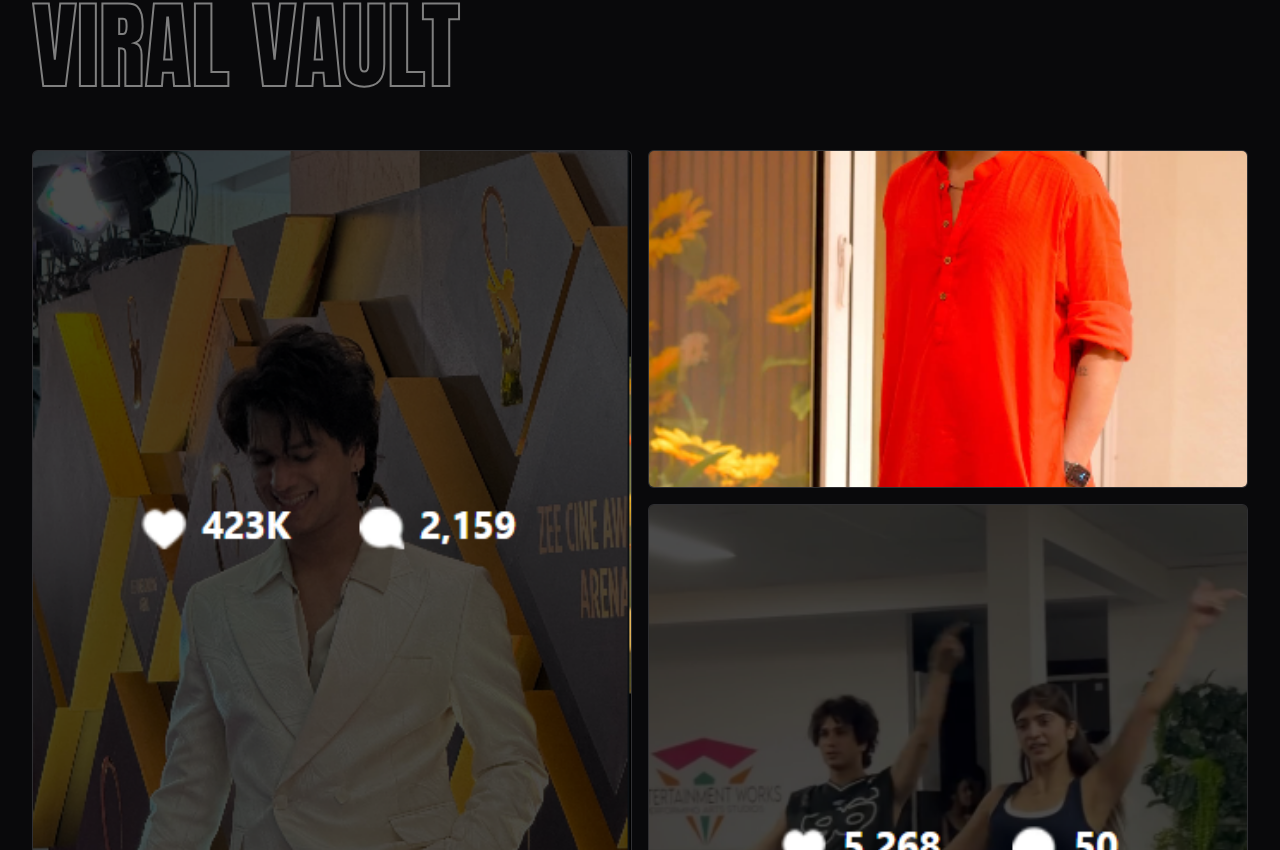
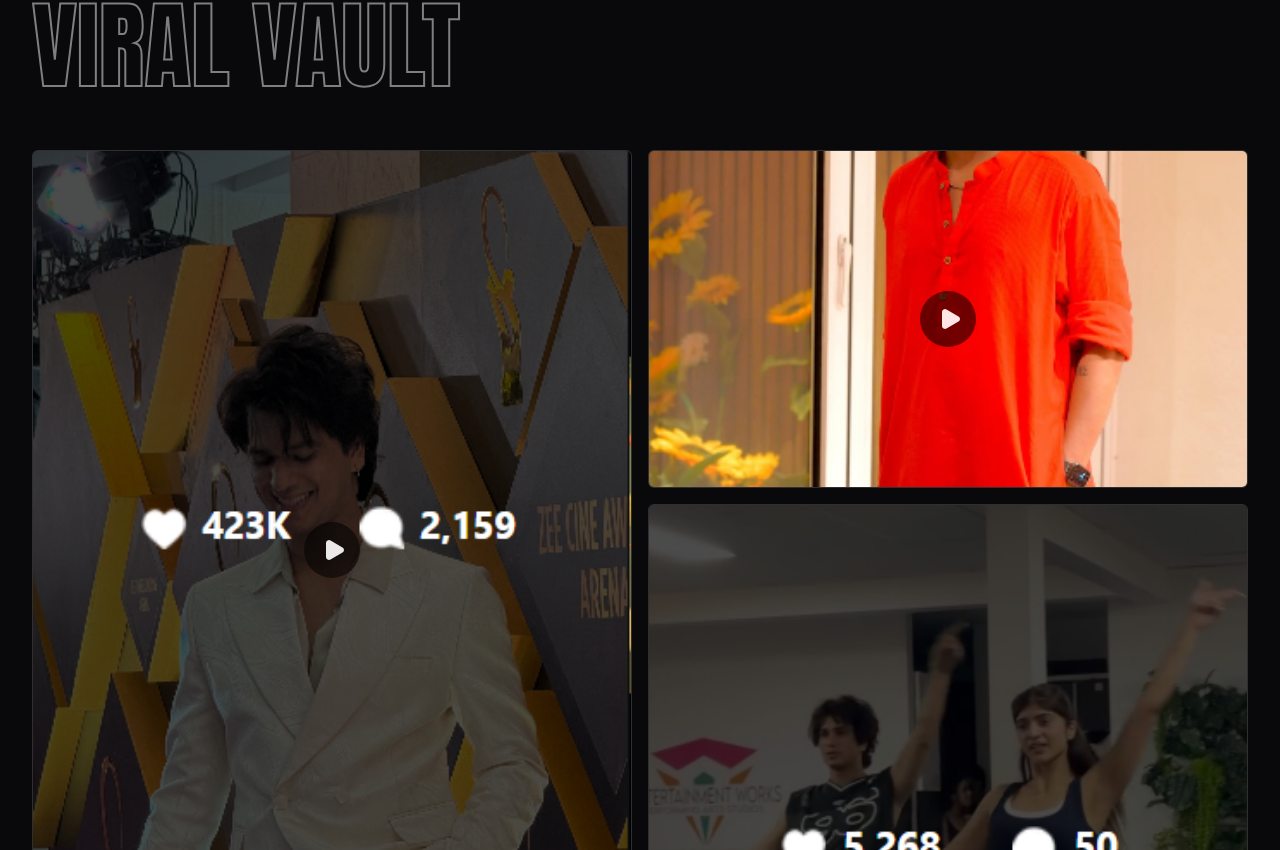
Before and after one commit to suryansh1221/shehz, a Next.js app: page / in a window 1280 px wide. Shown: the part 1950-2800 px from the top of the page. Built offline with nearby package versions, Linux system fonts and the light colour scheme.

Commit message:
Play vault reels inline as embedded video like hero background

```diff
--- a/src/components/VaultGrid.tsx
+++ b/src/components/VaultGrid.tsx
@@ -3,7 +3,7 @@
 import { useState } from "react";
 import { motion, AnimatePresence } from "framer-motion";
 import * as Dialog from "@radix-ui/react-dialog";
-import { Eye, ExternalLink, X } from "lucide-react";
+import { Eye, ExternalLink, Play, X } from "lucide-react";
 import { vaultItems, type VaultItem } from "@/data/content";
 import InstagramEmbed from "./InstagramEmbed";
 
@@ -11,6 +11,15 @@ const spring = { type: "spring" as const, stiffness: 100, damping: 20 };
 
 export default function VaultGrid() {
   const [activeItem, setActiveItem] = useState<VaultItem | null>(null);
+  const [playingId, setPlayingId] = useState<number | null>(null);
+
+  function handleSelect(item: VaultItem) {
+    if (item.youtubeId) {
+      setPlayingId(item.id);
+    } else {
+      setActiveItem(item);
+    }
+  }
 
   return (
     <section
@@ -27,21 +36,47 @@ export default function VaultGrid() {
         </h2>
 
         <div className="grid grid-cols-2 gap-3 sm:grid-cols-4 sm:gap-4">
-          {vaultItems.map((item, i) => (
-            <motion.button
+          {vaultItems.map((item, i) => {
+            const isPlaying = playingId === item.id;
+            return (
+              <motion.div
                 key={item.id}
-              type="button"
-              onClick={() => setActiveItem(item)}
                 initial={{ opacity: 0, y: 30 }}
                 whileInView={{ opacity: 1, y: 0 }}
                 viewport={{ once: true, amount: 0.2 }}
                 transition={{ ...spring, delay: (i % 4) * 0.08 }}
-              data-cursor-hover
-              className={`group relative block cursor-pointer overflow-hidden rounded-md border border-white/10 bg-zinc-900 text-left ${
+                className={`group relative overflow-hidden rounded-md border border-white/10 bg-zinc-900 ${
                   item.size === "large"
                     ? "col-span-2 row-span-2 aspect-[3/4]"
                     : "col-span-2 aspect-video sm:col-span-2"
                 }`}
+              >
+                {isPlaying && item.youtubeId ? (
+                  <div className="absolute inset-0">
+                    <iframe
+                      src={`https://www.youtube.com/embed/${item.youtubeId}?autoplay=1&playsinline=1&rel=0&modestbranding=1`}
+                      title={item.title}
+                      allow="accelerometer; autoplay; clipboard-write; encrypted-media; gyroscope; picture-in-picture; web-share"
+                      referrerPolicy="strict-origin-when-cross-origin"
+                      allowFullScreen
+                      className="h-full w-full"
+                    />
+                    <button
+                      type="button"
+                      onClick={() => setPlayingId(null)}
+                      data-cursor-hover
+                      aria-label="Close video"
+                      className="absolute right-2 top-2 z-10 flex h-8 w-8 items-center justify-center rounded-full bg-black/70 text-white transition-colors hover:bg-black"
+                    >
+                      <X className="h-4 w-4" />
+                    </button>
+                  </div>
+                ) : (
+                  <button
+                    type="button"
+                    onClick={() => handleSelect(item)}
+                    data-cursor-hover
+                    className="block h-full w-full cursor-pointer text-left"
                   >
                     <motion.div
                       className="absolute inset-0 z-10 rounded-md"
@@ -60,6 +95,11 @@ export default function VaultGrid() {
                       className="h-full w-full bg-cover bg-center transition-transform duration-500 group-hover:scale-95"
                       style={{ backgroundImage: `url(${item.thumbnail})` }}
                     />
+                    <div className="absolute inset-0 flex items-center justify-center">
+                      <span className="flex h-14 w-14 items-center justify-center rounded-full bg-black/60 text-white opacity-90 transition-transform duration-300 group-hover:scale-110">
+                        <Play className="h-6 w-6 translate-x-0.5" fill="currentColor" />
+                      </span>
+                    </div>
                     <div className="absolute inset-0 flex flex-col justify-end bg-gradient-to-t from-black/80 via-black/0 to-black/0 p-4 opacity-0 transition-opacity duration-300 group-hover:opacity-100">
                       <p className="font-display text-lg leading-none text-white sm:text-2xl">
                         {item.title}
@@ -75,8 +115,11 @@ export default function VaultGrid() {
                         </span>
                       </p>
                     </div>
-            </motion.button>
-          ))}
+                  </button>
+                )}
+              </motion.div>
+            );
+          })}
         </div>
       </div>
 
--- a/src/data/content.ts
+++ b/src/data/content.ts
@@ -89,6 +89,10 @@ export type VaultItem = {
   thumbnail: string;
   views: string;
   instagramUrl: string;
+  // Optional YouTube video ID — when present, the reel plays as a real
+  // embedded video (same technique as the hero background) instead of
+  // opening the Instagram embed widget.
+  youtubeId?: string;
 };
 
 export const vaultItems: VaultItem[] = [
@@ -100,6 +104,7 @@ export const vaultItems: VaultItem[] = [
     thumbnail: asset("/images/vault-1.png"),
     views: "75M+",
     instagramUrl: "https://www.instagram.com/p/DX8ZMZBva7Q/",
+    youtubeId: "ziy75XQ09y4",
   },
   {
     id: 2,
@@ -109,6 +114,8 @@ export const vaultItems: VaultItem[] = [
     thumbnail: asset("/images/vault-2.png"),
     views: "10M+",
     instagramUrl: "https://www.instagram.com/reel/C4XTeQyMr3q/",
+    // Placeholder — swap for this reel's real YouTube ID.
+    youtubeId: "wJJk4Gxarsw",
   },
   {
     id: 3,
@@ -118,6 +125,8 @@ export const vaultItems: VaultItem[] = [
     thumbnail: asset("/images/vault-3.png"),
     views: "8M+",
     instagramUrl: "https://www.instagram.com/reel/CxXLYfOM6RM/",
+    // Placeholder — swap for this reel's real YouTube ID.
+    youtubeId: "wJJk4Gxarsw",
   },
 ];
 
```
Lines whose indentation alone changed are shown as unchanged.
